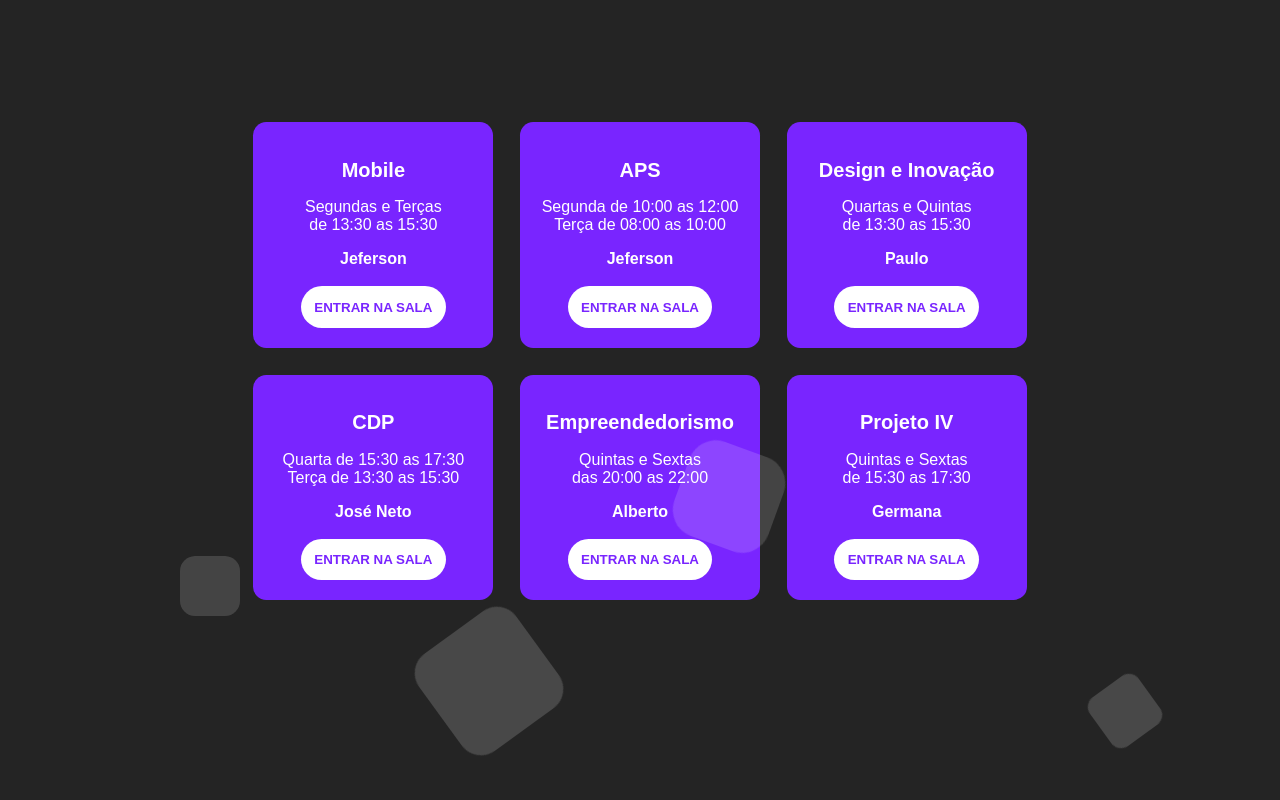
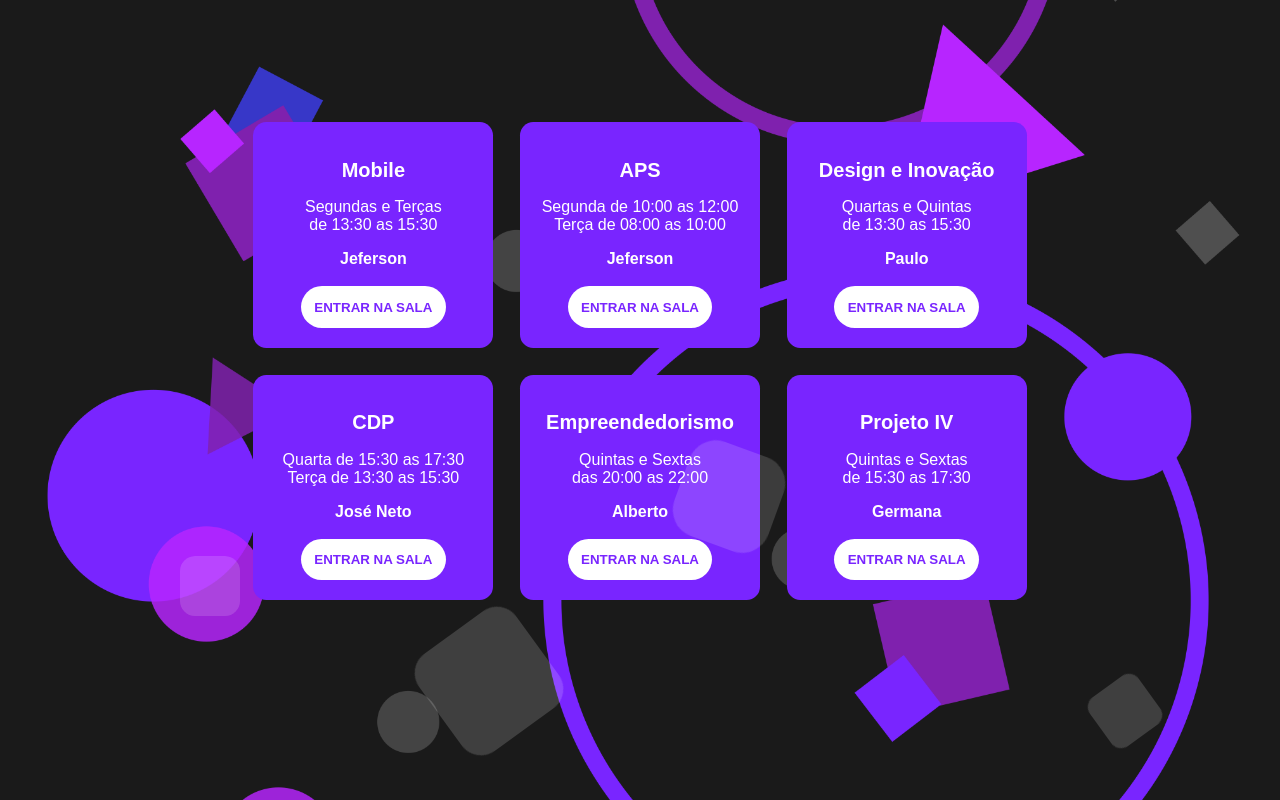
Before and after one commit to mateusemanueldev/EAD2021.1, a plain HTML site: page index.html in a window 1280 px wide. Shown: the top 800 px of the page. Drawn offline with Linux system fonts and the light colour scheme.

Commit message:
Update index.html

```diff
--- a/index.html
+++ b/index.html
@@ -8,14 +8,14 @@
     <title>EAD 2020.2</title>
     <style>
         body {
-            /*background-image: url("Fundo3.png");
+            background-image: url("Fundo3.png");
             background-size: cover;
-            background-position: center center;*/
+            background-position: center center;
             margin: 0;
             padding: 2em;
-            background: rgb(36, 36, 36);
+           /* background: rgb(36, 36, 36);
             background: -webkit-linear-gradient(to left, #8f94fb, #4e54c8);
-            background-size: cover;
+            background-size: cover;*/
         }
 
         @import url('https://fonts.googleapis.com/css?family=Exo:400,700');
```
